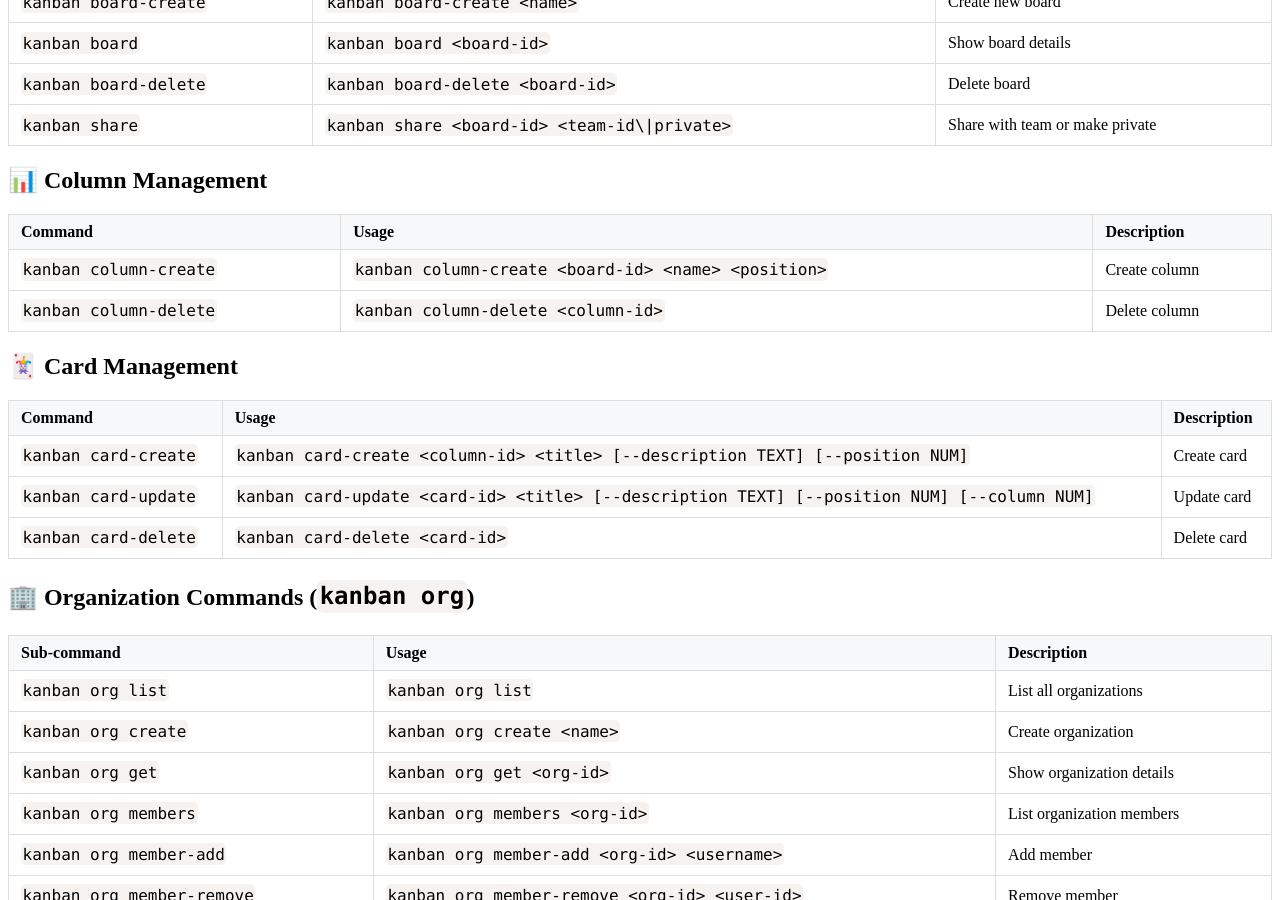
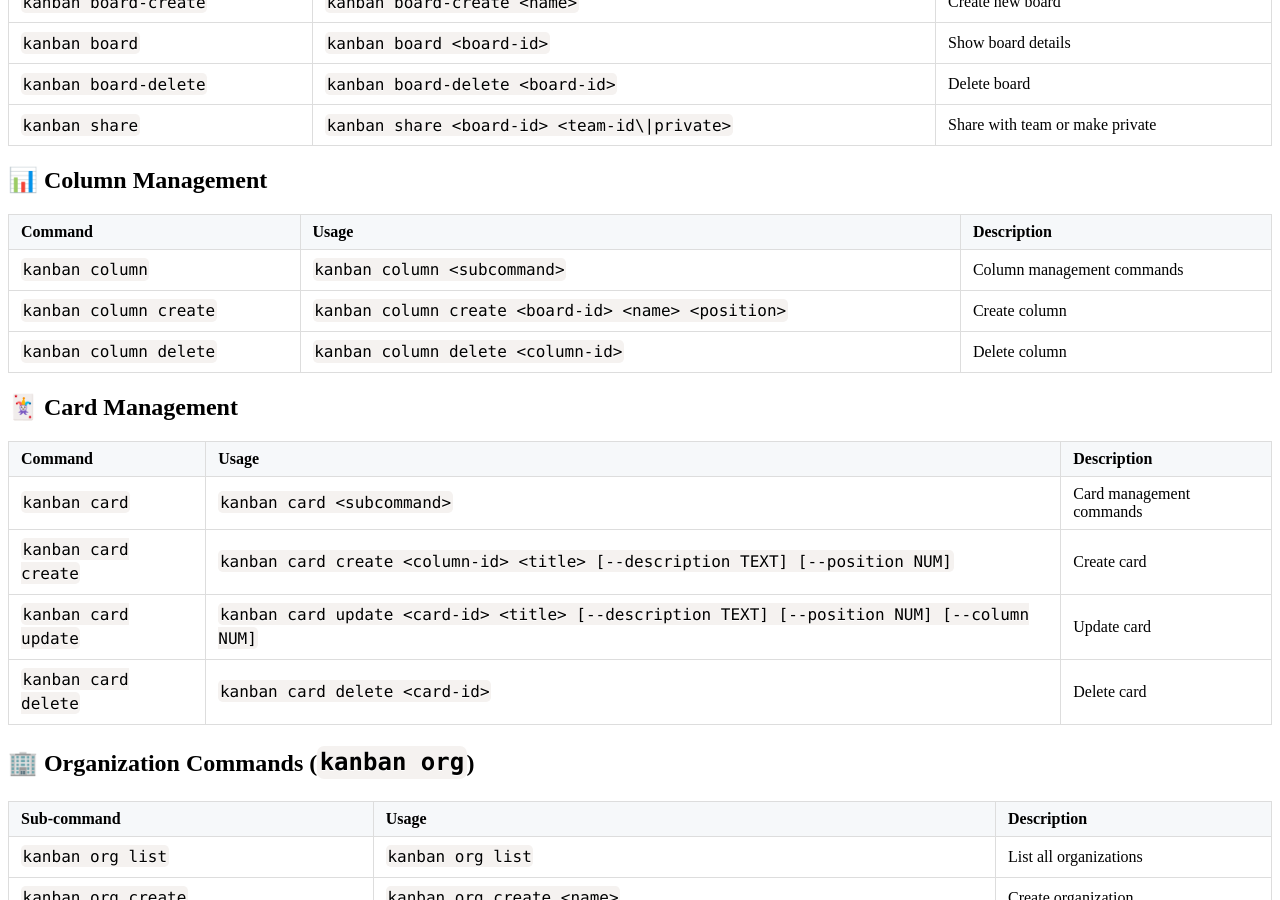
Before and after one commit to japherwocky/kanban, a Jekyll site: the page built from docs-public/reference.md, in a window 1280 px wide and 900 px high, scrolled down 640 px. Built offline with Jekyll 4.4.1, drawn with Linux system fonts in a browser that asks for light colours; nearby versions of some CDN libraries; some of the changed text lies outside the part shown.

Commit message:
docs: update public docs to use new subcommand syntax

````diff
--- a/docs-public/reference.md
+++ b/docs-public/reference.md
@@ -29,16 +29,18 @@ Complete reference for all Kanban CLI commands. Perfect for quick lookups during
 
 | Command | Usage | Description |
 |---------|-------|-------------|
-| `kanban column-create` | `kanban column-create <board-id> <name> <position>` | Create column |
-| `kanban column-delete` | `kanban column-delete <column-id>` | Delete column |
+| `kanban column` | `kanban column <subcommand>` | Column management commands |
+| `kanban column create` | `kanban column create <board-id> <name> <position>` | Create column |
+| `kanban column delete` | `kanban column delete <column-id>` | Delete column |
 
 ## 🃏 Card Management
 
 | Command | Usage | Description |
 |---------|-------|-------------|
-| `kanban card-create` | `kanban card-create <column-id> <title> [--description TEXT] [--position NUM]` | Create card |
-| `kanban card-update` | `kanban card-update <card-id> <title> [--description TEXT] [--position NUM] [--column NUM]` | Update card |
-| `kanban card-delete` | `kanban card-delete <card-id>` | Delete card |
+| `kanban card` | `kanban card <subcommand>` | Card management commands |
+| `kanban card create` | `kanban card create <column-id> <title> [--description TEXT] [--position NUM]` | Create card |
+| `kanban card update` | `kanban card update <card-id> <title> [--description TEXT] [--position NUM] [--column NUM]` | Update card |
+| `kanban card delete` | `kanban card delete <card-id>` | Delete card |
 
 ## 🏢 Organization Commands (`kanban org`)
 
@@ -83,7 +85,7 @@ Complete reference for all Kanban CLI commands. Perfect for quick lookups during
 kanban board-create "Board Name"
 
 # Optional parameters (shown in brackets)
-kanban card-create 1 "Title" --description "Optional" --position 0
+kanban card create 1 "Title" --description "Optional" --position 0
 ```
 
 ## 🚀 Quick Command Sequences
@@ -92,9 +94,9 @@ kanban card-create 1 "Title" --description "Optional" --position 0
 ```bash
 kanban board-create "Project Name"
 kanban board <new-board-id>  # Get default columns
-kanban column-create <board-id> "To Do" 0
-kanban column-create <board-id> "Doing" 1
-kanban column-create <board-id> "Done" 2
+kanban column create <board-id> "To Do" 0
+kanban column create <board-id> "Doing" 1
+kanban column create <board-id> "Done" 2
 ```
 
 ### Team Setup
@@ -107,9 +109,9 @@ kanban team member-add <team-id> <username>
 
 ### Card Workflow
 ```bash
-kanban card-create <todo-column-id> "New Task" --position 0
-kanban card-update <card-id> "Updated Task" --column <doing-column-id> --position 0
-kanban card-update <card-id> "Completed Task" --column <done-column-id> --position 0
+kanban card create <todo-column-id> "New Task" --position 0
+kanban card update <card-id> "Updated Task" --column <doing-column-id> --position 0
+kanban card update <card-id> "Completed Task" --column <done-column-id> --position 0
 ```
 
 ## 🔧 Help System
@@ -117,7 +119,8 @@ kanban card-update <card-id> "Completed Task" --column <done-column-id> --positi
 Get help for any command:
 ```bash
 kanban --help                    # All commands
-kanban board-create --help       # Specific command
+kanban card --help               # Card sub-commands
+kanban column --help             # Column sub-commands
 kanban org --help               # Organization sub-commands
 kanban team --help              # Team sub-commands
 ```
````
Also changed, not shown: docs-public/quickstart.md (+13 -10 lines).
